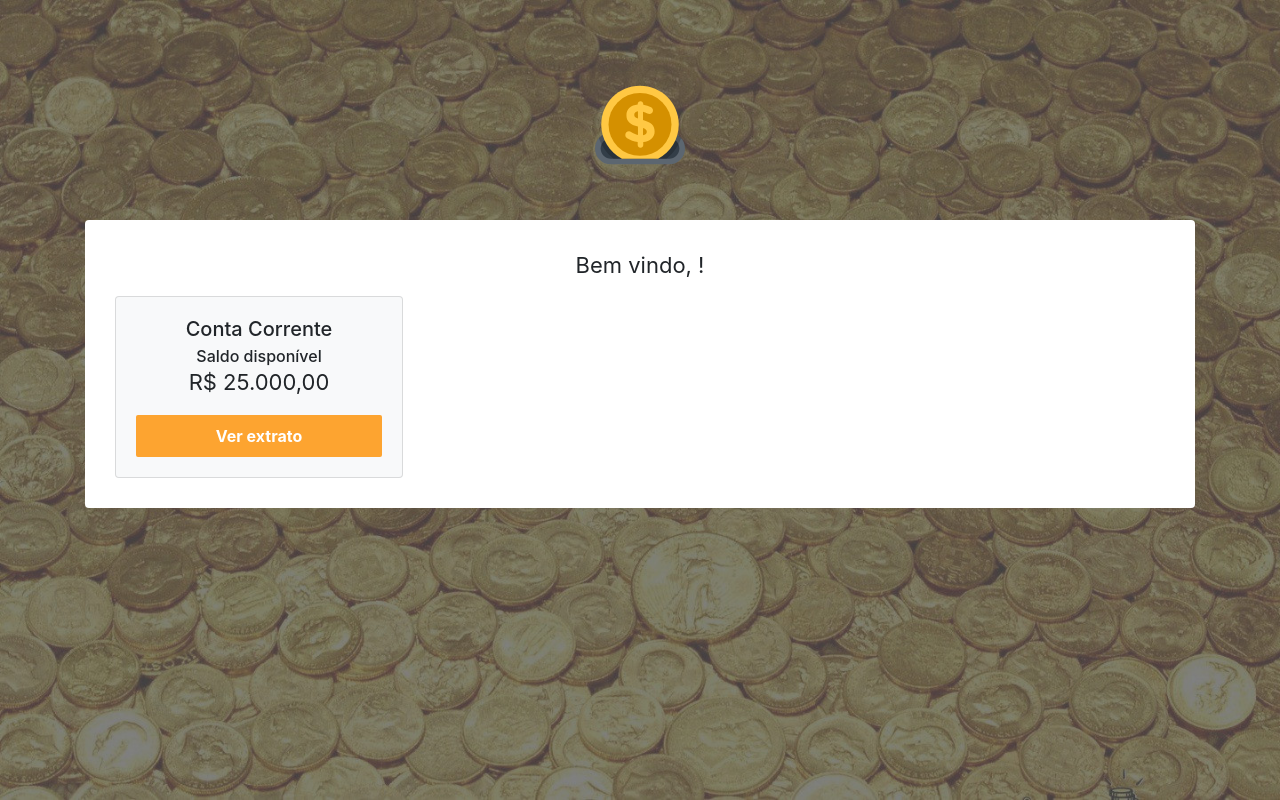
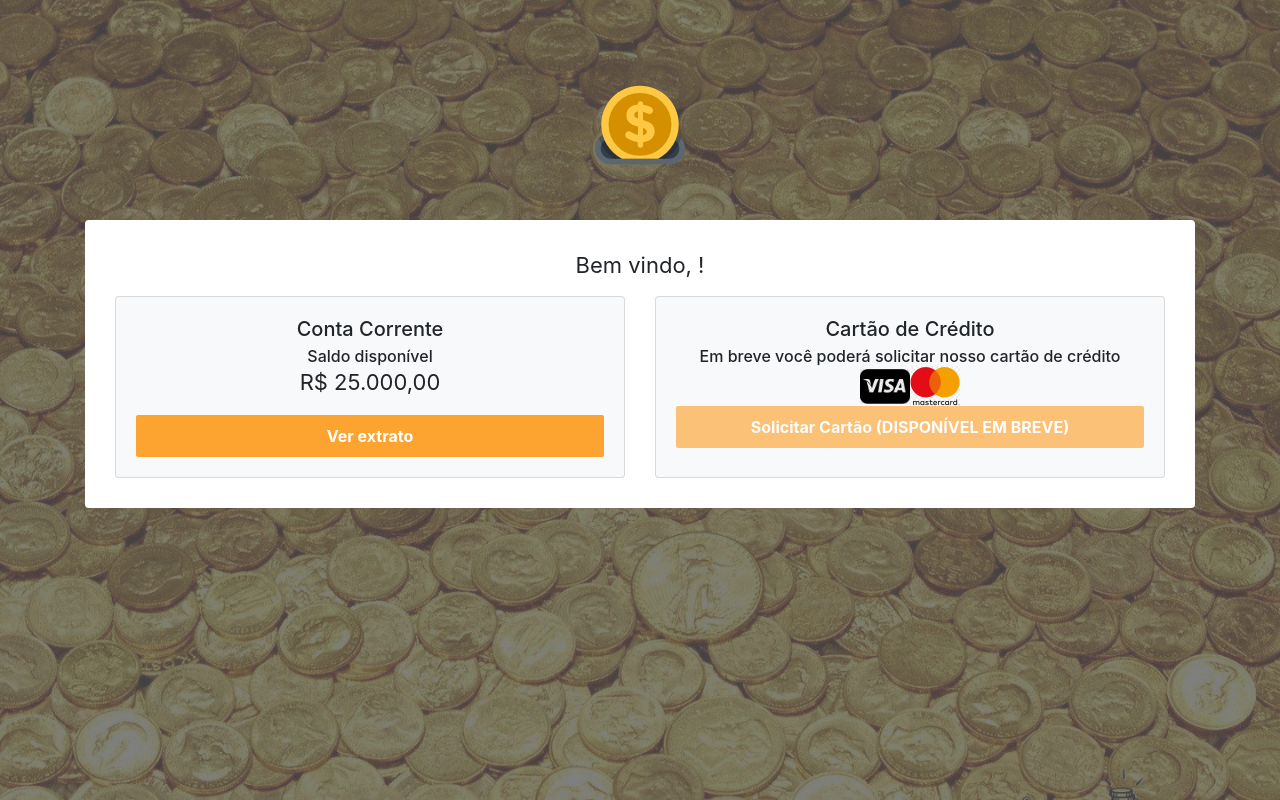
Before and after one commit to JonasREJCS/internet_banking, a React (Create React App) app: page /dashboard in a window 1280 px wide. Built offline with nearby package versions, Linux system fonts and the light colour scheme.

Commit message:
adicionado card para indicar a funcao de credito no futuro

```diff
--- a/src/pages/Dashboard/index.js
+++ b/src/pages/Dashboard/index.js
@@ -1,8 +1,8 @@
 import React from "react";
 // import SaldoAtual from "../../components/SaldoAtual/index";
-import './index.css'
+import "./index.css";
 
-import { Card, Button } from "react-bootstrap";
+import { Card, Button, CardDeck } from "react-bootstrap";
 
 export default function Dashboard({ history }) {
   const usuario = localStorage.getItem("user");
@@ -15,6 +15,7 @@ export default function Dashboard({ history }) {
   return (
     <>
       <p>Bem vindo, {usuario} !</p>
+      <CardDeck>
         <Card bg="light" className="text-center" style={{ width: "18rem" }}>
           <Card.Body>
             <Card.Title>Conta Corrente</Card.Title>
@@ -25,6 +26,18 @@ export default function Dashboard({ history }) {
             </Button>
           </Card.Body>
         </Card>
+        <Card bg="light" className="text-center" style={{ width: "18rem" }}>
+          <Card.Body>
+            <Card.Title>Cartão de Crédito</Card.Title>
+            <Card.Subtitle>Em breve você poderá solicitar nosso cartão de crédito</Card.Subtitle>
+            <img alt="visa logo" width="50px" src={require('../../assets/visa_logo.jpg')} />
+            <img alt="mastercard logo" width="50px" src={require('../../assets/mastercard_logo.jpg')} />
+            <Button variant="dark" disabled="disabled">
+              Solicitar Cartão (DISPONÍVEL EM BREVE)
+            </Button>
+          </Card.Body>
+        </Card>
+        </CardDeck>
     </>
   );
 }
```
Also changed, not shown: src/assets/mastercard_logo.jpg (added), src/assets/visa_logo.jpg (added). Lines whose indentation alone changed are shown as unchanged.
